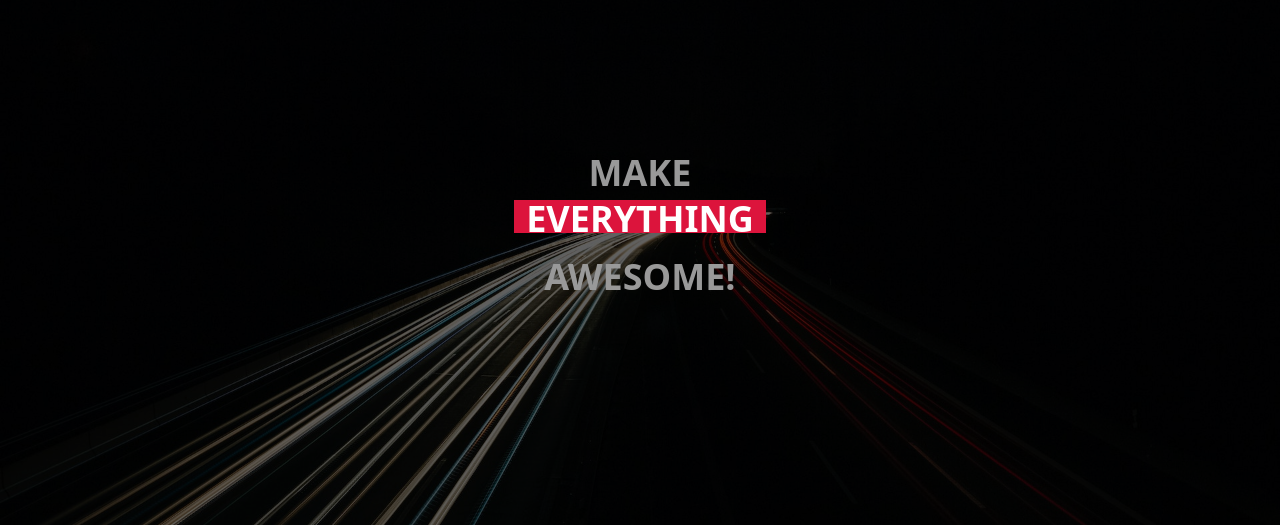
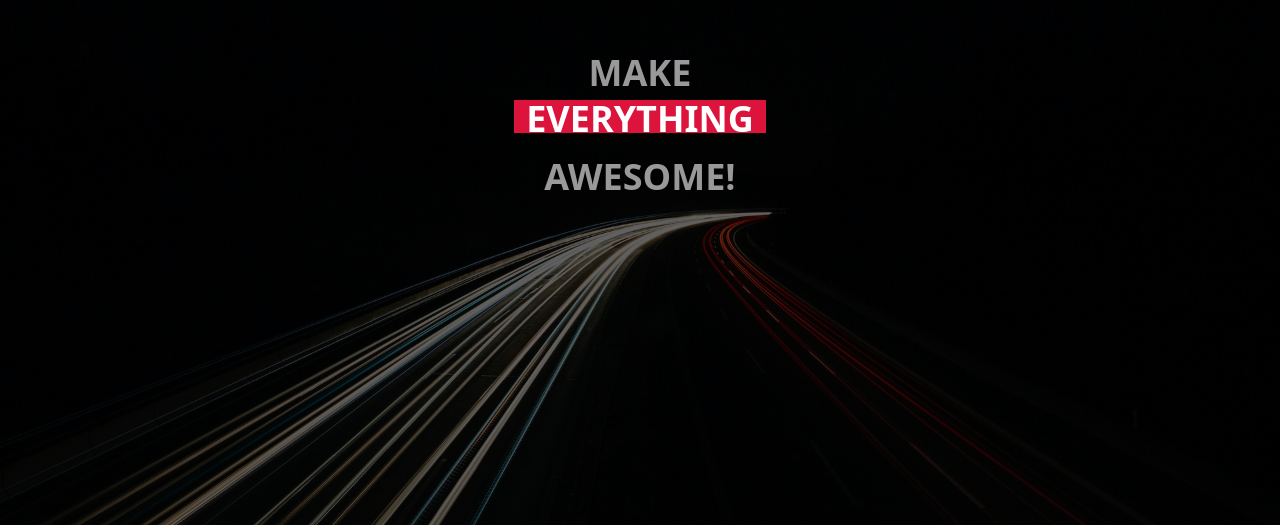
Before and after one commit to stalingeorg/webcartboot, a React (Create React App) app: page /home in a window 1280 px wide. Shown: the part 1075-1600 px from the top of the page. Built offline with nearby package versions, Linux system fonts and the light colour scheme.

Commit message:
css update for section

```diff
--- a/src/index.css
+++ b/src/index.css
@@ -87,7 +87,6 @@ code {
   text-transform: uppercase;
   font-size:36px;
   font-weight:bold;
-  padding-top:200px;
   position:relative;
   width:100%;
   display:block;
```
